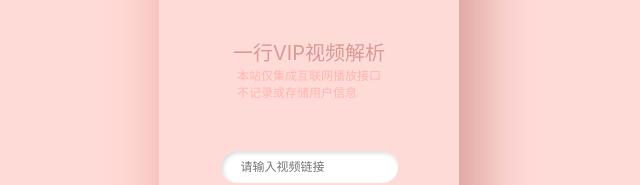
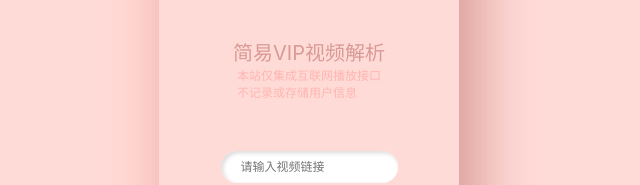
Before and after one commit to beforyou/video, a plain HTML site: page index.html in a window 1280 px wide. Shown: the part 328-513 px from the top of the page, 331-971 px from the left. Drawn offline with Linux system fonts and the light colour scheme.

Commit message:
Update index.html

```diff
--- a/index.html
+++ b/index.html
@@ -12,7 +12,7 @@
     <div class="card-front">
       <img src="./cats_42kb.jpg" alt="cat">
       <div class="desc">
-        <div class="text">一行VIP视频解析</div>
+        <div class="text">简易VIP视频解析</div>
 
         <a href="" class="link" target="_blank">本站仅集成互联网播放接口</br>不记录或存储用户信息</a>
       </div>
```
